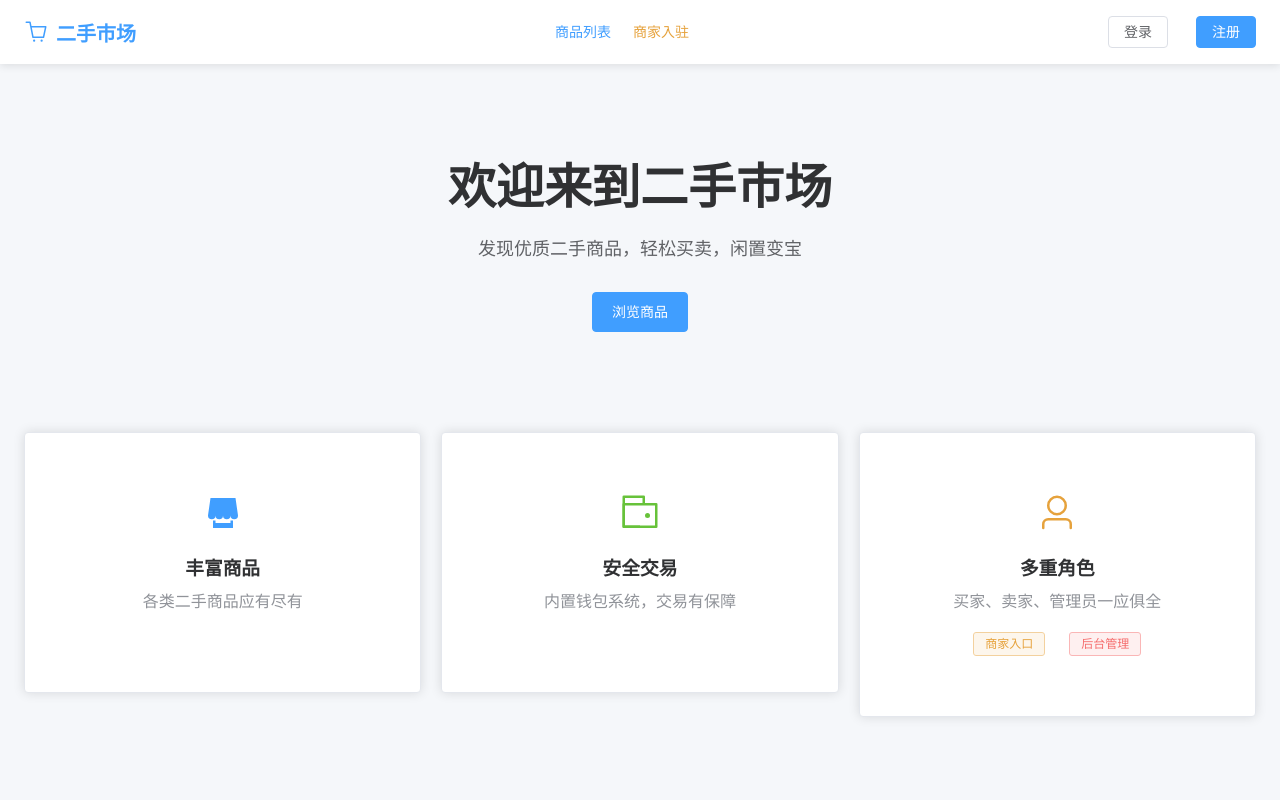
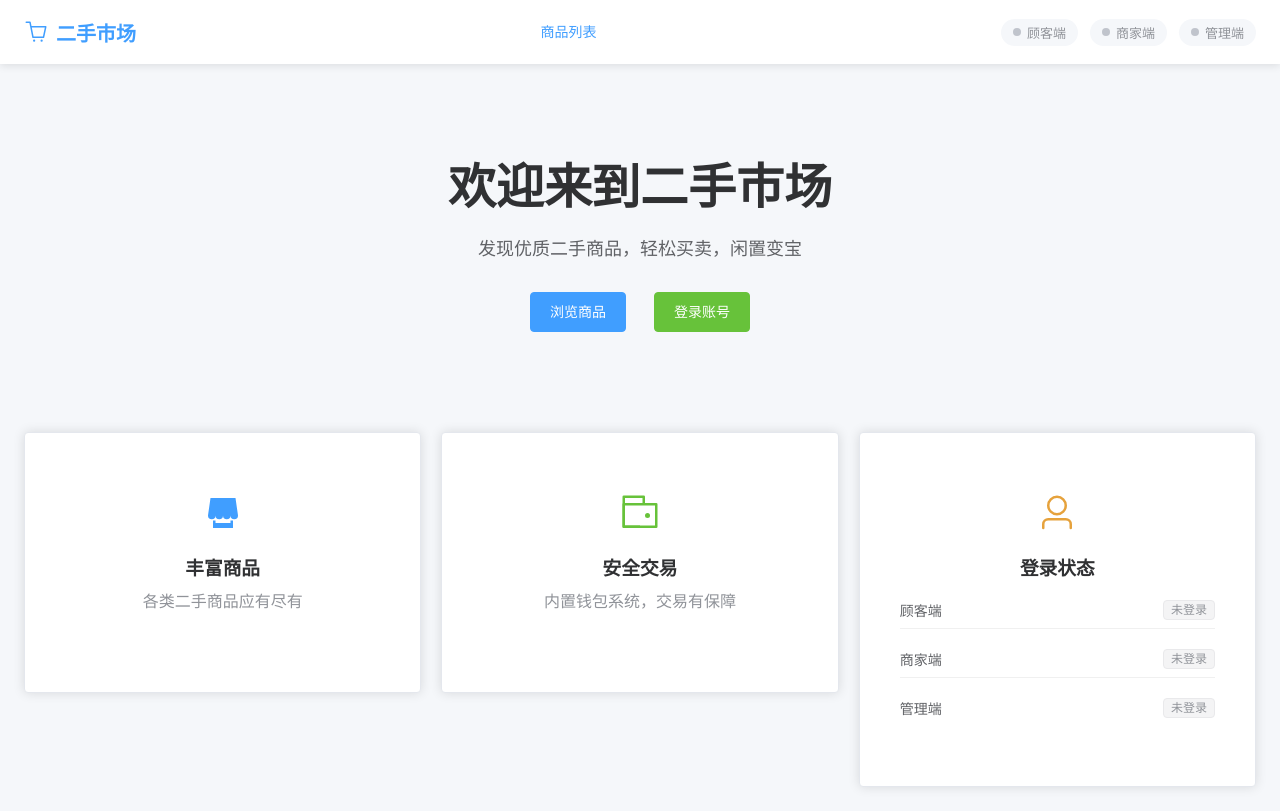
Before and after one commit to MengXiMoon/Second-hand-market, a Vue app: page / in a window 1280 px wide. Built offline with nearby package versions, Linux system fonts and the light colour scheme.

Commit message:
重构三端路由系统+优化了主页和登录界面+修复了登录界面相关bug

```diff
--- a/src/App.vue
+++ b/src/App.vue
@@ -32,13 +32,14 @@ const connectWebSocket = (uid, token) => {
     if (['chat_message', 'typing'].includes(eventType)) {
       window.dispatchEvent(new CustomEvent(`chat-${eventType.replace('_', '-')}`, { detail: data.data }))
 
-      if (eventType === 'chat_message' && window.location.pathname !== '/chat') {
+      if (eventType === 'chat_message' && !window.location.pathname.endsWith('/chat')) {
+        const chatPath = currentRole === 'merchant' ? '/merchant/chat' : (currentRole === 'admin' ? '/admin/chat' : '/customer/chat')
         ElNotification({
           title: '新消息',
           message: data.data.content.length > 20 ? data.data.content.substring(0, 20) + '...' : data.data.content,
           type: 'info',
           position: 'bottom-right',
-          onClick: () => { window.location.href = '/chat' }
+          onClick: () => { window.location.href = chatPath }
         })
       }
       return
--- a/src/components/Navbar.vue
+++ b/src/components/Navbar.vue
@@ -1,16 +1,19 @@
 <template>
-  <el-header :class="['navbar', getRoleClass()]">
+  <el-header v-if="!isAuthPage" :class="['navbar', getRoleClass()]">
     <div class="navbar-content">
       <div class="logo" @click="handleLogoClick">
         <el-icon :size="24"><ShoppingCart /></el-icon>
         <span>二手市场</span>
       </div>
       <nav class="nav-links">
-        <!-- 路由路径隔离：基于当前 URL 前缀展示对应的端入口，实现视觉上的多端分离 -->
+        <!-- Root path: show neutral links -->
+        <template v-if="isRootPath">
+          <el-button type="text" @click="$router.push('/customer/products')">商品列表</el-button>
+        </template>
         <!-- Admin Context Links -->
-        <template v-if="activeRole === 'admin'">
+        <template v-else-if="activeRole === 'admin'">
           <el-button type="text" @click="$router.push('/admin/all-products')">全部商品</el-button>
-          <el-button type="text" @click="$router.push('/chat?role=admin')">消息</el-button>
+          <el-button type="text" @click="$router.push('/admin/chat')">消息</el-button>
           <el-button type="text" @click="$router.push('/admin/all-users')">全部用户</el-button>
           <el-button type="text" @click="$router.push('/admin/users')">用户审核</el-button>
           <el-button type="text" @click="$router.push('/admin/products')">商品审核</el-button>
@@ -20,7 +23,7 @@
         <!-- Merchant Context Links -->
         <template v-else-if="activeRole === 'merchant'">
           <el-button type="text" @click="$router.push('/merchant/products')">商品列表</el-button>
-          <el-button type="text" @click="$router.push('/chat?role=merchant')">消息</el-button>
+          <el-button type="text" @click="$router.push('/merchant/chat')">消息</el-button>
           <el-button type="text" @click="$router.push('/merchant/my-products')">我的商品</el-button>
           <el-button type="text" @click="$router.push('/merchant/sales')">销售记录</el-button>
           <el-button type="text" @click="$router.push('/merchant/wallet')">钱包</el-button>
@@ -28,18 +31,38 @@
 
         <!-- User/Public Context Links -->
         <template v-else>
-          <el-button type="text" @click="$router.push('/products')">商品列表</el-button>
+          <el-button type="text" @click="$router.push('/customer/products')">商品列表</el-button>
           <el-button v-if="!userSession.token" type="text" @click="$router.push('/merchant/login')" style="color: #e6a23c">商家入驻</el-button>
           <template v-if="userSession.token">
-            <el-button type="text" @click="$router.push('/chat?role=user')">消息</el-button>
-            <el-button type="text" @click="$router.push('/orders')">我的订单</el-button>
-            <el-button type="text" @click="$router.push('/wallet')">钱包</el-button>
+            <el-button type="text" @click="$router.push('/customer/chat')">消息</el-button>
+            <el-button type="text" @click="$router.push('/customer/orders')">我的订单</el-button>
+            <el-button type="text" @click="$router.push('/customer/wallet')">钱包</el-button>
           </template>
         </template>
       </nav>
 
       <div class="user-section">
-        <template v-if="userInfo">
+        <template v-if="isRootPath">
+          <div class="role-status-bar">
+            <div class="status-chip" :class="{ active: !!userSession.token }">
+              <span class="status-dot"></span>
+              <span class="status-text">顾客端</span>
+              <span v-if="userSession.token" class="status-user">{{ userSession.user?.username }}</span>
+            </div>
+            <div class="status-chip" :class="{ active: !!merchantSession.token }">
+              <span class="status-dot"></span>
+              <span class="status-text">商家端</span>
+              <span v-if="merchantSession.token" class="status-user">{{ merchantSession.user?.username }}</span>
+            </div>
+            <div class="status-chip" :class="{ active: !!adminSession.token }">
+              <span class="status-dot"></span>
+              <span class="status-text">管理端</span>
+              <span v-if="adminSession.token" class="status-user">{{ adminSession.user?.username }}</span>
+            </div>
+          </div>
+          <el-button v-if="anyLoggedIn" type="danger" size="small" @click="handleLogoutAll">全部退出</el-button>
+        </template>
+        <template v-else-if="userInfo">
           <span class="user-info">
             {{ userInfo.username }} ({{ userInfo.role === 'merchant' ? '商家' : (userInfo.role === 'admin' ? '管理员' : '用户') }})
           </span>
@@ -56,11 +79,15 @@
 
 <script setup>
 import { computed } from 'vue'
-import { useRouter } from 'vue-router'
+import { useRouter, useRoute } from 'vue-router'
 import { ElMessage } from 'element-plus'
 import store from '../store'
 
 const router = useRouter()
+const route = useRoute()
+
+const isRootPath = computed(() => route.path === '/')
+const isAuthPage = computed(() => ['/login', '/register'].includes(route.path))
 
 // Get session status for ALL roles
 const userSession = computed(() => store.state.user)
@@ -78,6 +105,14 @@ const isMerchant = computed(() => userInfo.value?.role === 'merchant')
 // Helper to check if ANY role is logged in
 const anyLoggedIn = computed(() => !!(userSession.value.token || merchantSession.value.token || adminSession.value.token))
 
+const handleLogoutAll = () => {
+  store.logout('user')
+  store.logout('merchant')
+  store.logout('admin')
+  ElMessage.success('已退出所有登录')
+  router.push('/')
+}
+
 const getRoleClass = () => {
   if (activeRole.value === 'admin') return 'navbar-admin'
   if (activeRole.value === 'merchant') return 'navbar-merchant'
@@ -87,7 +122,7 @@ const getRoleClass = () => {
 const handleLogoClick = () => {
   if (activeRole.value === 'admin') router.push('/admin/all-users')
   else if (activeRole.value === 'merchant') router.push('/merchant')
-  else router.push('/')
+  else router.push('/customer')
 }
 
 const handleLoginClick = () => {
@@ -106,7 +141,7 @@ const handleLogout = () => {
   const role = store.getActiveRole()
   store.logout(role)
   ElMessage.success('已退出登录')
-  router.push('/login')
+  router.push('/')
 }
 </script>
 
@@ -200,4 +235,49 @@ const handleLogout = () => {
 .user-info {
   font-size: 14px;
 }
+
+.role-status-bar {
+  display: flex;
+  align-items: center;
+  gap: 12px;
+}
+
+.status-chip {
+  display: flex;
+  align-items: center;
+  gap: 6px;
+  padding: 4px 12px;
+  border-radius: 16px;
+  background: #f5f7fa;
+  font-size: 13px;
+  color: #909399;
+  transition: all 0.3s;
+}
+
+.status-chip.active {
+  background: #ecf5ff;
+  color: #409eff;
+}
+
+.status-dot {
+  width: 8px;
+  height: 8px;
+  border-radius: 50%;
+  background: #c0c4cc;
+  transition: background 0.3s;
+}
+
+.status-chip.active .status-dot {
+  background: #67c23a;
+  box-shadow: 0 0 4px rgba(103, 194, 58, 0.6);
+}
+
+.status-text {
+  font-weight: 500;
+}
+
+.status-user {
+  font-weight: 600;
+  color: #303133;
+}
 </style>
--- a/src/router/index.js
+++ b/src/router/index.js
@@ -21,27 +21,40 @@ const routes = [
     component: () => import('../views/Register.vue'),
     meta: { requiresAuth: false, guestOnly: true }
   },
+  // Customer Routes
   {
-    path: '/products',
-    name: 'Products',
+    path: '/customer',
+    name: 'CustomerHome',
+    component: () => import('../views/CustomerHome.vue'),
+    meta: { requiresAuth: false }
+  },
+  {
+    path: '/customer/login',
+    name: 'CustomerLogin',
+    component: () => import('../views/Login.vue'),
+    meta: { requiresAuth: false, guestOnly: true }
+  },
+  {
+    path: '/customer/products',
+    name: 'CustomerProducts',
     component: () => import('../views/Products.vue'),
     meta: { requiresAuth: false }
   },
   {
-    path: '/orders',
-    name: 'Orders',
+    path: '/customer/orders',
+    name: 'CustomerOrders',
     component: () => import('../views/Orders.vue'),
     meta: { requiresAuth: true }
   },
   {
-    path: '/wallet',
-    name: 'Wallet',
+    path: '/customer/wallet',
+    name: 'CustomerWallet',
     component: () => import('../views/Wallet.vue'),
     meta: { requiresAuth: true }
   },
   {
-    path: '/chat',
-    name: 'Chat',
+    path: '/customer/chat',
+    name: 'CustomerChat',
     component: () => import('../views/Chat.vue'),
     meta: { requiresAuth: true }
   },
@@ -56,6 +69,12 @@ const routes = [
     path: '/merchant',
     name: 'MerchantHome',
     component: () => import('../views/Home.vue'),
+    meta: { requiresAuth: true, requiresMerchant: true }
+  },
+  {
+    path: '/merchant/chat',
+    name: 'MerchantChat',
+    component: () => import('../views/Chat.vue'),
     meta: { requiresAuth: true, requiresMerchant: true }
   },
   {
@@ -93,6 +112,12 @@ const routes = [
     path: '/admin/users',
     name: 'AdminUsers',
     component: () => import('../views/admin/Users.vue'),
+    meta: { requiresAuth: true, requiresAdmin: true }
+  },
+  {
+    path: '/admin/chat',
+    name: 'AdminChat',
+    component: () => import('../views/Chat.vue'),
     meta: { requiresAuth: true, requiresAdmin: true }
   },
   {
@@ -141,7 +166,7 @@ router.beforeEach((to, from, next) => {
   } else if (path.startsWith('/merchant')) {
     role = 'merchant'
     localStorage.setItem('last_active_role', 'merchant')
-  } else if (path === '/' || path === '/products' || path === '/orders' || path === '/wallet') {
+  } else if (path.startsWith('/customer') || path === '/' || path === '/login' || path === '/register') {
     role = 'user'
     localStorage.setItem('last_active_role', 'user')
   } else {
@@ -158,7 +183,7 @@ router.beforeEach((to, from, next) => {
     } else if (path.startsWith('/merchant')) {
       next('/merchant/login')
     } else {
-      next('/login')
+      next('/customer/login')
     }
   } else if (to.meta.requiresAdmin && user.role !== 'admin') {
     ElMessage.error('权限不足')
@@ -166,6 +191,16 @@ router.beforeEach((to, from, next) => {
   } else if (to.meta.requiresMerchant && user.role !== 'merchant' && user.role !== 'admin') {
     ElMessage.error('权限不足')
     next('/merchant/login')
+  } else if (to.meta.guestOnly && token) {
+    if (path === '/login' || path === '/register') {
+      next()
+    } else if (path.startsWith('/admin')) {
+      next('/admin/all-users')
+    } else if (path.startsWith('/merchant')) {
+      next('/merchant/my-products')
+    } else {
+      next('/customer')
+    }
   } else {
     next()
   }
--- a/src/store/index.js
+++ b/src/store/index.js
@@ -27,7 +27,7 @@ const getActiveRole = () => {
   if (path.startsWith('/merchant')) return 'merchant'
 
   // Explicitly force 'user' role for common buyer-facing paths to prevent token leakage from other roles
-  if (path === '/' || path === '/products' || path === '/orders' || path === '/wallet' || path === '/chat') {
+  if (path.startsWith('/customer') || path === '/' || path === '/login' || path === '/register') {
     // Note: /chat handles its own role via query param usually, but default should be user if no param
     const params = new URLSearchParams(window.location.search)
     if (!params.get('role')) return 'user'
--- /dev/null
+++ b/src/views/CustomerHome.vue
@@ -0,0 +1,102 @@
+<template>
+  <Layout>
+    <div class="customer-home">
+      <el-row :gutter="20" class="hero-section">
+        <el-col :span="24">
+          <div class="hero-content">
+            <h1>欢迎来到二手市场</h1>
+            <p>发现优质二手商品，轻松买卖，闲置变宝</p>
+            <el-button type="primary" size="large" @click="$router.push('/customer/products')">
+              浏览商品
+            </el-button>
+          </div>
+        </el-col>
+      </el-row>
+
+      <el-row :gutter="20" class="features">
+        <el-col :xs="24" :sm="8">
+          <el-card class="feature-card">
+            <el-icon :size="40" color="#409eff"><Shop /></el-icon>
+            <h3>丰富商品</h3>
+            <p>各类二手商品应有尽有</p>
+          </el-card>
+        </el-col>
+        <el-col :xs="24" :sm="8">
+          <el-card class="feature-card">
+            <el-icon :size="40" color="#67c23a"><Wallet /></el-icon>
+            <h3>安全交易</h3>
+            <p>内置钱包系统，交易有保障</p>
+          </el-card>
+        </el-col>
+        <el-col :xs="24" :sm="8">
+          <el-card class="feature-card">
+            <el-icon :size="40" color="#e6a23c"><User /></el-icon>
+            <h3>多重角色</h3>
+            <p>买家、卖家、管理员一应俱全</p>
+            <div v-if="!anyLoggedIn" class="role-entry">
+              <el-button type="warning" plain size="small" @click="$router.push('/merchant/login')">商家入口</el-button>
+              <el-button type="danger" plain size="small" @click="$router.push('/admin/login')">后台管理</el-button>
+            </div>
+          </el-card>
+        </el-col>
+      </el-row>
+    </div>
+  </Layout>
+</template>
+
+<script setup>
+import { computed } from 'vue'
+import Layout from '../components/Layout.vue'
+import store from '../store'
+
+const anyLoggedIn = computed(() => {
+  return !!(store.state.user.token || store.state.merchant.token || store.state.admin.token)
+})
+</script>
+
+<style scoped>
+.customer-home {
+  text-align: center;
+}
+
+.hero-section {
+  padding: 60px 0;
+}
+
+.hero-content h1 {
+  font-size: 48px;
+  margin-bottom: 16px;
+  color: #303133;
+}
+
+.hero-content p {
+  font-size: 18px;
+  color: #606266;
+  margin-bottom: 32px;
+}
+
+.features {
+  margin-top: 40px;
+}
+
+.feature-card {
+  text-align: center;
+  padding: 40px 20px;
+}
+
+.feature-card h3 {
+  margin: 16px 0 8px;
+  color: #303133;
+}
+
+.feature-card p {
+  color: #909399;
+  margin-bottom: 20px;
+}
+
+.role-entry {
+  display: flex;
+  justify-content: center;
+  gap: 12px;
+}
+</style>
--- a/src/views/Home.vue
+++ b/src/views/Home.vue
@@ -6,9 +6,14 @@
           <div class="hero-content">
             <h1>欢迎来到二手市场</h1>
             <p>发现优质二手商品，轻松买卖，闲置变宝</p>
-            <el-button type="primary" size="large" @click="$router.push('/products')">
-              浏览商品
-            </el-button>
+            <div class="hero-buttons">
+              <el-button type="primary" size="large" @click="$router.push('/customer/products')">
+                浏览商品
+              </el-button>
+              <el-button type="success" size="large" @click="$router.push('/login')">
+                登录账号
+              </el-button>
+            </div>
           </div>
         </el-col>
       </el-row>
@@ -31,11 +36,29 @@
         <el-col :xs="24" :sm="8">
           <el-card class="feature-card">
             <el-icon :size="40" color="#e6a23c"><User /></el-icon>
-            <h3>多重角色</h3>
-            <p>买家、卖家、管理员一应俱全</p>
-            <div v-if="!anyLoggedIn" class="role-entry">
-              <el-button type="warning" plain size="small" @click="$router.push('/merchant/login')">商家入口</el-button>
-              <el-button type="danger" plain size="small" @click="$router.push('/admin/login')">后台管理</el-button>
+            <h3>登录状态</h3>
+            <div class="role-status">
+              <div class="status-item">
+                <span class="status-label">顾客端</span>
+                <el-tag v-if="userSession.token" type="success" size="small">
+                  {{ userInfoForRole('user') }}
+                </el-tag>
+                <el-tag v-else type="info" size="small">未登录</el-tag>
+              </div>
+              <div class="status-item">
+                <span class="status-label">商家端</span>
+                <el-tag v-if="merchantSession.token" type="success" size="small">
+                  {{ userInfoForRole('merchant') }}
+                </el-tag>
+                <el-tag v-else type="info" size="small">未登录</el-tag>
+              </div>
+              <div class="status-item">
+                <span class="status-label">管理端</span>
+                <el-tag v-if="adminSession.token" type="success" size="small">
+                  {{ userInfoForRole('admin') }}
+                </el-tag>
+                <el-tag v-else type="info" size="small">未登录</el-tag>
+              </div>
             </div>
           </el-card>
         </el-col>
@@ -49,9 +72,17 @@ import { computed } from 'vue'
 import Layout from '../components/Layout.vue'
 import store from '../store'
 
-const anyLoggedIn = computed(() => {
-  return !!(store.state.user.token || store.state.merchant.token || store.state.admin.token)
-})
+const userSession = computed(() => store.state.user)
+const merchantSession = computed(() => store.state.merchant)
+const adminSession = computed(() => store.state.admin)
+
+const userInfoForRole = (role) => {
+  const session = store.state[role]
+  if (session && session.user) {
+    return session.user.username
+  }
+  return ''
+}
 </script>
 
 <style scoped>
@@ -73,6 +104,12 @@ const anyLoggedIn = computed(() => {
   font-size: 18px;
   color: #606266;
   margin-bottom: 32px;
+}
+
+.hero-buttons {
+  display: flex;
+  justify-content: center;
+  gap: 16px;
 }
 
 .features {
@@ -99,4 +136,28 @@ const anyLoggedIn = computed(() => {
   justify-content: center;
   gap: 12px;
 }
+
+.role-status {
+  display: flex;
+  flex-direction: column;
+  gap: 12px;
+  margin-top: 12px;
+}
+
+.status-item {
+  display: flex;
+  justify-content: space-between;
+  align-items: center;
+  padding: 8px 0;
+  border-bottom: 1px solid #f0f0f0;
+}
+
+.status-item:last-child {
+  border-bottom: none;
+}
+
+.status-label {
+  font-size: 14px;
+  color: #606266;
+}
 </style>
--- a/src/views/Login.vue
+++ b/src/views/Login.vue
@@ -1,7 +1,29 @@
 <template>
   <Layout>
     <div class="login">
-      <el-card class="login-card">
+      <el-card class="login-card" v-if="showRoleSelection">
+        <template #header>
+          <h2>选择登录入口</h2>
+        </template>
+        <div class="role-selection">
+          <el-card class="role-card" shadow="hover" @click="selectRole('user')">
+            <el-icon :size="48" color="#409eff"><User /></el-icon>
+            <h3>顾客登录</h3>
+            <p>浏览商品，购买二手好物</p>
+          </el-card>
+          <el-card class="role-card" shadow="hover" @click="selectRole('merchant')">
+            <el-icon :size="48" color="#e6a23c"><Shop /></el-icon>
+            <h3>商家登录</h3>
+            <p>发布商品，管理店铺</p>
+          </el-card>
+          <el-card class="role-card" shadow="hover" @click="selectRole('admin')">
+            <el-icon :size="48" color="#f56c6c"><Setting /></el-icon>
+            <h3>管理员登录</h3>
+            <p>审核商品，管理用户</p>
+          </el-card>
+        </div>
+      </el-card>
+      <el-card class="login-card" v-else>
         <template #header>
           <h2>{{ title }}</h2>
         </template>
@@ -29,31 +51,44 @@
 
 <script setup>
 import { ref, reactive, computed, onMounted } from 'vue'
-import { useRouter } from 'vue-router'
+import { useRouter, useRoute } from 'vue-router'
 import { ElMessage } from 'element-plus'
 import { login, getCurrentUser } from '../api/auth'
 import store from '../store'
 import Layout from '../components/Layout.vue'
 
-
-
 const router = useRouter()
+const route = useRoute()
 const formRef = ref(null)
 const loading = ref(false)
+const selectedRole = ref('user')
 
-// Determine the target role context from the path
-const getRoleContext = () => {
-  const path = window.location.pathname
+const showRoleSelection = computed(() => {
+  const path = route.path
+  return path === '/login'
+})
+
+const selectRole = (role) => {
+  selectedRole.value = role
+  if (role === 'merchant') {
+    router.replace('/merchant/login')
+  } else if (role === 'admin') {
+    router.replace('/admin/login')
+  } else {
+    router.replace('/customer/login')
+  }
+}
+
+const targetRole = computed(() => {
+  const path = route.path
   if (path.startsWith('/admin')) return 'admin'
   if (path.startsWith('/merchant')) return 'merchant'
   return 'user'
-}
-
-const targetRole = getRoleContext()
+})
 const title = computed(() => {
-  if (targetRole === 'admin') return '管理员登录'
-  if (targetRole === 'merchant') return '商家登录'
-  return '登录'
+  if (targetRole.value === 'admin') return '管理员登录'
+  if (targetRole.value === 'merchant') return '商家登录'
+  return '顾客登录'
 })
 
 const form = reactive({
@@ -75,20 +110,17 @@ const handleLogin = async () => {
       try {
         const { data: tokenData } = await login(form.username, form.password)
 
-        // Fetch profile to verify role permission for this specific entryway
         const { data: user } = await getCurrentUser(tokenData.access_token)
 
-        // Role Access Control for login page
-        if (targetRole === 'admin' && user.role !== 'admin') {
+        if (targetRole.value === 'admin' && user.role !== 'admin') {
           throw { response: { data: { detail: '此账号没有管理员权限' } } }
         }
-        if (targetRole === 'merchant' && user.role !== 'merchant' && user.role !== 'admin') {
+        if (targetRole.value === 'merchant' && user.role !== 'merchant' && user.role !== 'admin') {
           throw { response: { data: { detail: '此账号没有商家权限' } } }
         }
 
-        // Set session for the specific intended role
         store.setUser(user, tokenData.access_token)
-        store.setContextRole(targetRole)
+        store.setContextRole(targetRole.value)
 
         ElMessage.success({
           message: '登录成功',
@@ -97,12 +129,12 @@ const handleLogin = async () => {
         })
 
         setTimeout(() => {
-          if (targetRole === 'admin') {
+          if (targetRole.value === 'admin') {
             router.push('/admin/all-users')
-          } else if (targetRole === 'merchant') {
+          } else if (targetRole.value === 'merchant') {
             router.push('/merchant/my-products')
           } else {
-            router.push('/')
+            router.push('/customer')
           }
         }, 500)
       } catch (error) {
@@ -130,4 +162,31 @@ const handleLogin = async () => {
   margin: 0;
   text-align: center;
 }
+
+.role-selection {
+  display: flex;
+  flex-direction: column;
+  gap: 16px;
+}
+
+.role-card {
+  cursor: pointer;
+  transition: all 0.3s;
+  text-align: center;
+  padding: 20px;
+}
+
+.role-card:hover {
+  transform: translateY(-4px);
+}
+
+.role-card h3 {
+  margin: 12px 0 8px;
+  color: #303133;
+}
+
+.role-card p {
+  color: #909399;
+  font-size: 14px;
+}
 </style>
--- a/src/views/Products.vue
+++ b/src/views/Products.vue
@@ -105,8 +105,9 @@ const loadProducts = async () => {
 }
 
 const handleContact = (product) => {
+  const chatPath = isMerchant.value ? '/merchant/chat' : (isAdmin.value ? '/admin/chat' : '/customer/chat')
   router.push({
-    path: '/chat',
+    path: chatPath,
     query: { target_id: product.merchant_id }
   })
 }
```
